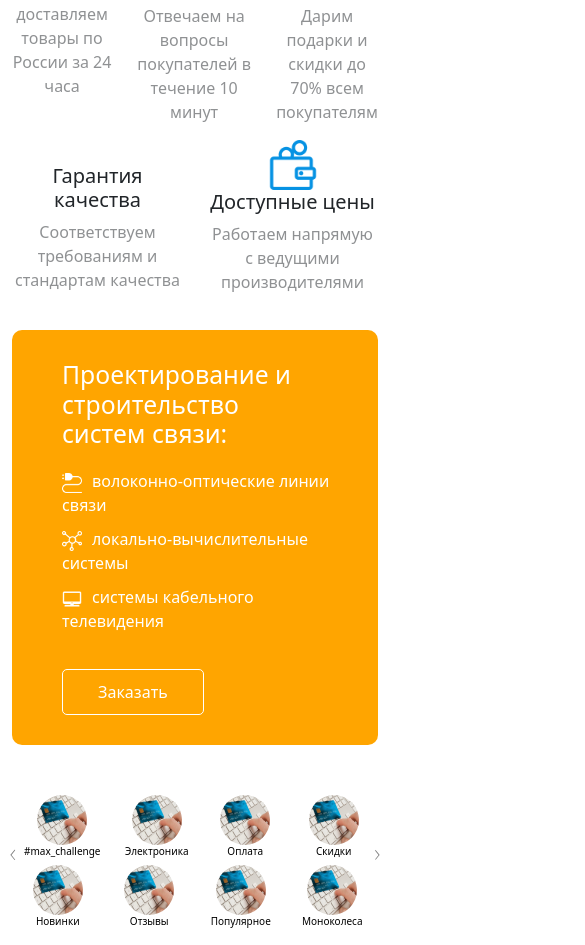
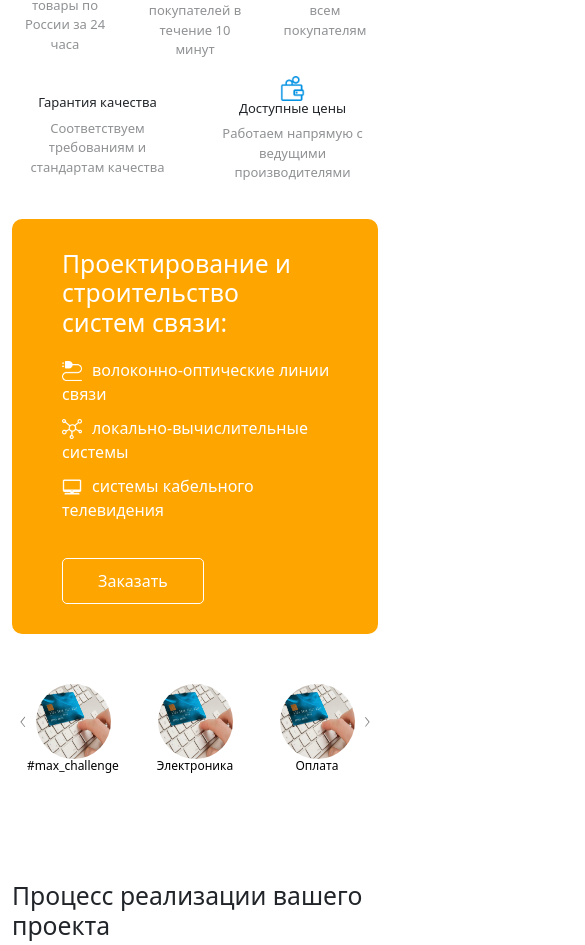
Before and after one commit to straizyq/asd, a plain HTML site: page index.html in a window 390 px wide. Shown: the part 122-1067 px from the top of the page, 585 px wide, since content can reach past the window. Drawn offline with nearby package versions, Linux system fonts and the light colour scheme.

Commit message:
Add files via upload

```diff
--- a/css/style.css
+++ b/css/style.css
@@ -213,12 +213,12 @@ form {
 
 @media (max-width: 990px) {
     .slider_images {
-        width: 50px;
-        height: 50px;
+        width: 75px;
+        height: 75px;
     }
 
     .slider_title {
-        font-size: 10px;
+        font-size: 12px;
     }
 
     .carousel-control-prev,
@@ -246,9 +246,12 @@ form {
     .form_inputs {
         margin-bottom: 10px;
     }
+    .tablet {
+        display: none;
+    }
 }
 
-@media (max-width: 320px) {
+@media (max-width: 570px) {
     header .col img {
         width: 25px;
 
@@ -262,4 +265,16 @@ form {
         display: flex;
         flex-direction: column;
     }
+
+    .last {
+        display: none;
+    }
+
+    .carousel-control-prev {
+        left: 5px;
+    }
+
+    .carousel-control-next {
+        right: 5px;
+    }
 }
--- a/index.html
+++ b/index.html
@@ -86,57 +86,57 @@
                                 <div class="row align-items-start">
 
                                     <div class="col">
-                                            <a href="" class="slider_link"><img class="slider_images"
-                                                    src="images/card.jpg" alt="" width="100" height="100">
+                                        <a href="" class="slider_link"><img class="slider_images" src="images/card.jpg"
+                                                alt="" width="100" height="100">
                                             <h5 class="slider_title">#max_challenge</h5>
                                         </a>
 
                                     </div>
                                     <div class="col">
-                                            <a href="" class="slider_link"><img class="slider_images"
-                                                    src="images/card.jpg" alt="" width="100" height="100">
+                                        <a href="" class="slider_link"><img class="slider_images" src="images/card.jpg"
+                                                alt="" width="100" height="100">
                                             <h5 class="slider_title">Электроника</h5>
                                         </a>
 
                                     </div>
                                     <div class="col">
-                                            <a href="" class="slider_link"><img class="slider_images"
-                                                    src="images/card.jpg" alt="" width="100" height="100">
+                                        <a href="" class="slider_link"><img class="slider_images" src="images/card.jpg"
+                                                alt="" width="100" height="100">
                                             <h5 class="slider_title">Оплата</h5>
                                         </a>
 
                                     </div>
-                                        <div class="col">
-                                            <a href="" class="slider_link"><img class="slider_images"
-                                                    src="images/card.jpg" alt="" width="100" height="100">
+                                    <div class="col last">
+                                        <a href="" class="slider_link"><img class="slider_images" src="images/card.jpg"
+                                                alt="" width="100" height="100">
                                             <h5 class="slider_title">Скидки</h5>
                                         </a>
 
                                     </div>
-                                        <div class="col">
-                                            <a href="" class="slider_link"><img class="slider_images"
-                                                    src="images/card.jpg" alt="" width="100" height="100">
+                                    <div class="col last">
+                                        <a href="" class="slider_link"><img class="slider_images" src="images/card.jpg"
+                                                alt="" width="100" height="100">
                                             <h5 class="slider_title">Новинки</h5>
                                         </a>
 
                                     </div>
-                                        <div class="col">
-                                            <a href="" class="slider_link"><img class="slider_images"
-                                                    src="images/card.jpg" alt="" width="100" height="100">
+                                    <div class="col last">
+                                        <a href="" class="slider_link"><img class="slider_images" src="images/card.jpg"
+                                                alt="" width="100" height="100">
                                             <h5 class="slider_title">Отзывы</h5>
                                         </a>
 
                                     </div>
-                                        <div class="col">
-                                            <a href="" class="slider_link"><img class="slider_images"
-                                                    src="images/card.jpg" alt="" width="100" height="100">
+                                    <div class="col last tablet">
+                                        <a href="" class="slider_link"><img class="slider_images" src="images/card.jpg"
+                                                alt="" width="100" height="100">
                                             <h5 class="slider_title">Популярное</h5>
                                         </a>
 
                                     </div>
-                                        <div class="col">
-                                            <a href="" class="slider_link"><img class="slider_images"
-                                                    src="images/card.jpg" alt="" width="100" height="100">
+                                    <div class="col last tablet">
+                                        <a href="" class="slider_link"><img class="slider_images" src="images/card.jpg"
+                                                alt="" width="100" height="100">
                                             <h5 class="slider_title">Моноколеса</h5>
                                         </a>
 
@@ -144,9 +144,6 @@
                                 </div>
                             </div>
                         </div>
-
-                        </div>
-
                         <div class="carousel-item">
                             <div class="container text-center">
 
@@ -173,35 +170,35 @@
                                         </a>
 
                                     </div>
-                                    <div class="col">
+                                    <div class="col last">
                                         <a href="" class="slider_link"><img class="slider_images" src="images/card.jpg"
                                                 alt="" width="100" height="100">
                                             <h5 class="slider_title">Скидки</h5>
                                         </a>
 
                                     </div>
-                                    <div class="col">
+                                    <div class="col last">
                                         <a href="" class="slider_link"><img class="slider_images" src="images/card.jpg"
                                                 alt="" width="100" height="100">
                                             <h5 class="slider_title">Новинки</h5>
                                         </a>
 
                                     </div>
-                                    <div class="col">
+                                    <div class="col last">
                                         <a href="" class="slider_link"><img class="slider_images" src="images/card.jpg"
                                                 alt="" width="100" height="100">
                                             <h5 class="slider_title">Отзывы</h5>
                                         </a>
 
                                     </div>
-                                    <div class="col">
+                                    <div class="col last tablet">
                                         <a href="" class="slider_link"><img class="slider_images" src="images/card.jpg"
                                                 alt="" width="100" height="100">
                                             <h5 class="slider_title">Популярное</h5>
                                         </a>
 
                                     </div>
-                                    <div class="col">
+                                    <div class="col last tablet">
                                         <a href="" class="slider_link"><img class="slider_images" src="images/card.jpg"
                                                 alt="" width="100" height="100">
                                             <h5 class="slider_title">Моноколеса</h5>
@@ -211,7 +208,6 @@
                                 </div>
                             </div>
                         </div>
-
                         <button class="carousel-control-prev" type="button" data-bs-target="#carouselExample"
                             data-bs-slide="prev">
                             <span class="carousel-control-prev-icon" aria-hidden="true"></span>
@@ -222,6 +218,13 @@
                             <span class="carousel-control-next-icon" aria-hidden="true"></span>
                             <span class="visually-hidden">Next</span>
                         </button>
+
+                    </div>
+                </div>
+
+
+
+
             </div>
             </div>
         </section>
```
Lines whose indentation alone changed are shown as unchanged.
